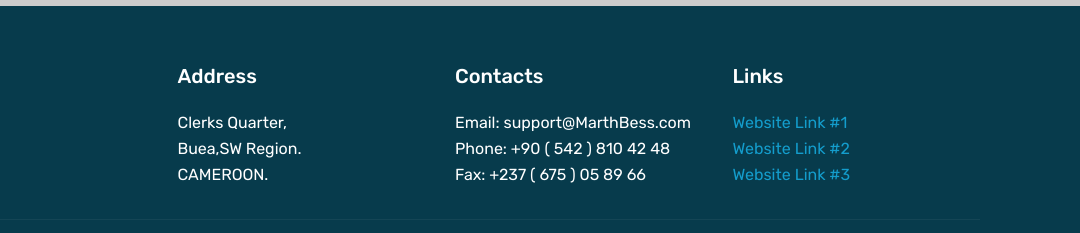
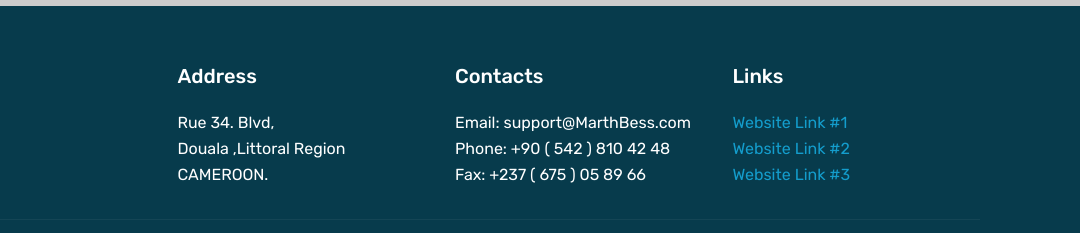
Before and after one commit to lvlasuod/MarthBess, a plain HTML site: page index.html in a window 1280 px wide. Shown: the part 3671-3904 px from the top of the page, 200-1280 px from the left. Drawn offline with Linux system fonts and the light colour scheme; files whose address does not match are found by name.

Commit message:
modified Address section

```diff
--- a/index.html
+++ b/index.html
@@ -25,7 +25,7 @@
 
 </head>
 <body>
-    <!-- Menu -->
+    <!-- Menus -->
   <section class="menu cid-qTkzRZLJNu" once="menu" id="menu1-0">
 
 
@@ -392,8 +392,8 @@
                 <h5 class="pb-3">
                     Address
                 </h5>
-                <p class="mbr-text">Clerks Quarter,
-<br>Buea,SW Region.
+                <p class="mbr-text">Rue 34. Blvd,
+<br>Douala ,Littoral Region
 <br>CAMEROON.&nbsp;<br></p>
             </div>
             <div class="col-12 col-md-3 mbr-fonts-style display-7">
```
